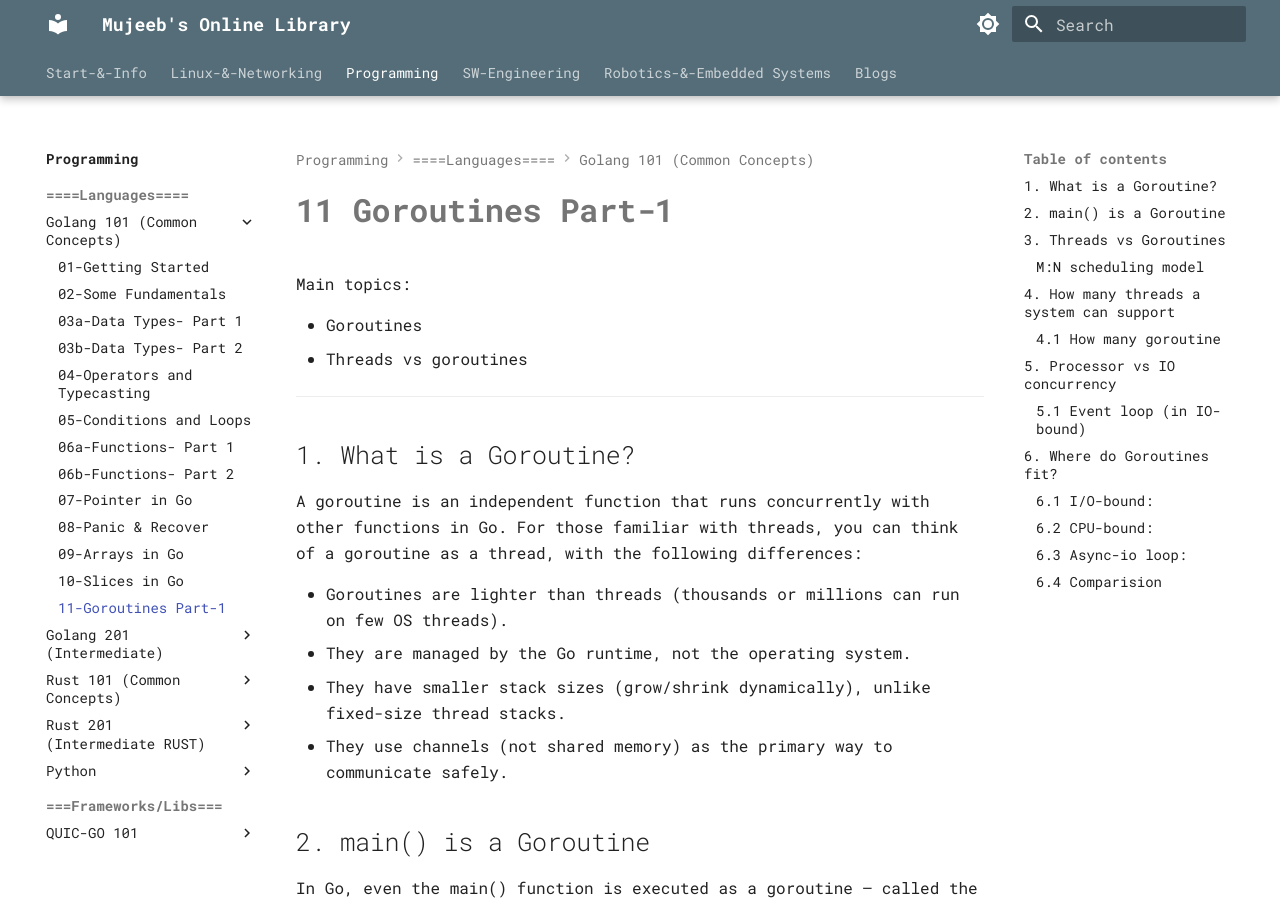
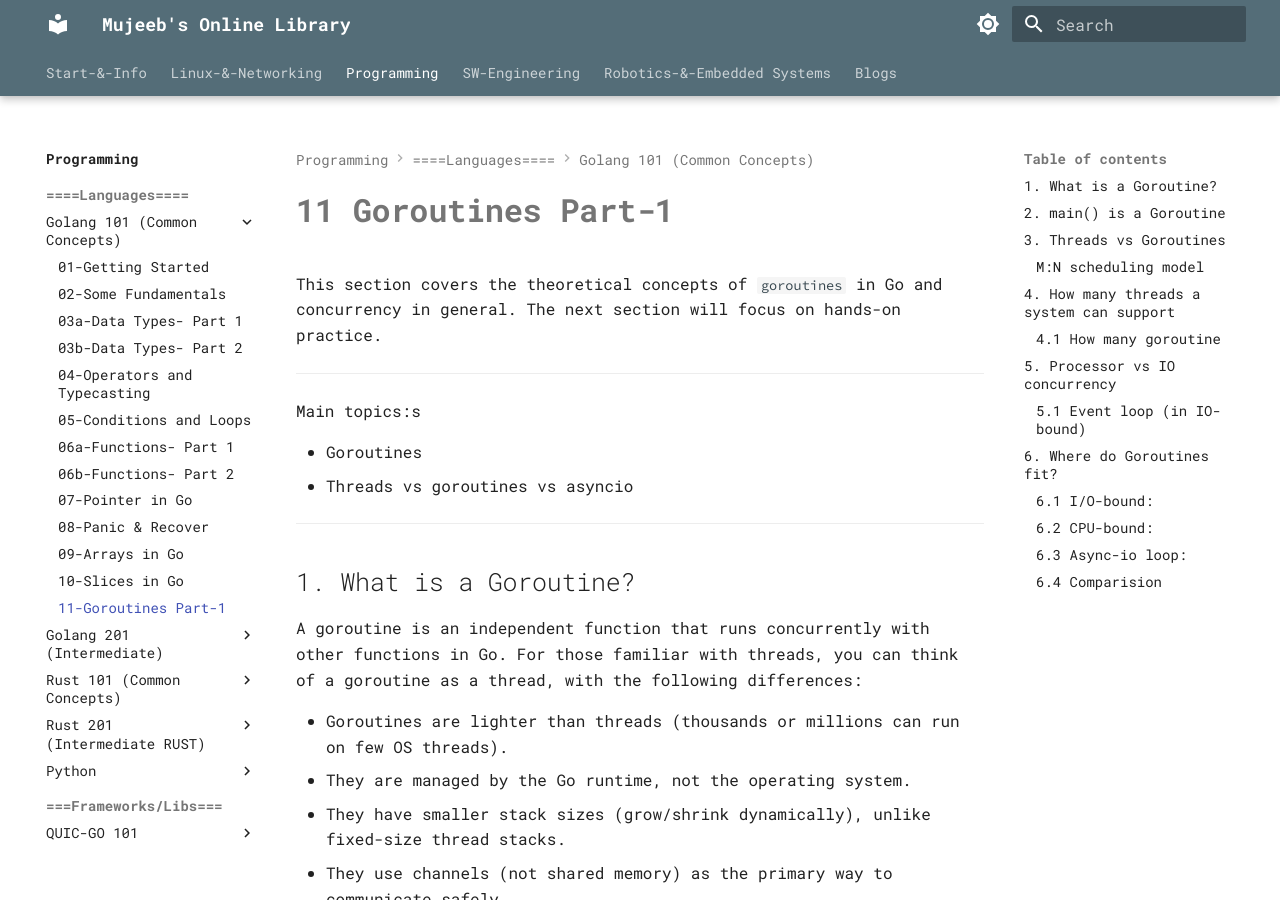
Before and after one commit to alohamujeeb/alohamujeeb.github.io, an MkDocs documentation site: the page built from docs/programming/languages/golang101/11-goroutines.md, in a window 1280 px wide and 900 px high. Built offline with MkDocs 1.6.1 and Material for MkDocs 9.7.7, drawn with Linux system fonts in a browser that asks for light colours.

Commit message:
goroutine section

````diff
--- a/docs/programming/languages/golang101/11-goroutines.md
+++ b/docs/programming/languages/golang101/11-goroutines.md
@@ -1,9 +1,12 @@
 # **11 Goroutines Part-1**
 
-Main topics:
+This section covers the theoretical concepts of ```goroutines``` in Go and concurrency in general. The next section will focus on hands-on practice.
+
+---
+Main topics:s
 
 - Goroutines
-- Threads vs goroutines
+- Threads vs goroutines vs asyncio
 
 ---
 ## 1. What is a Goroutine?
````
